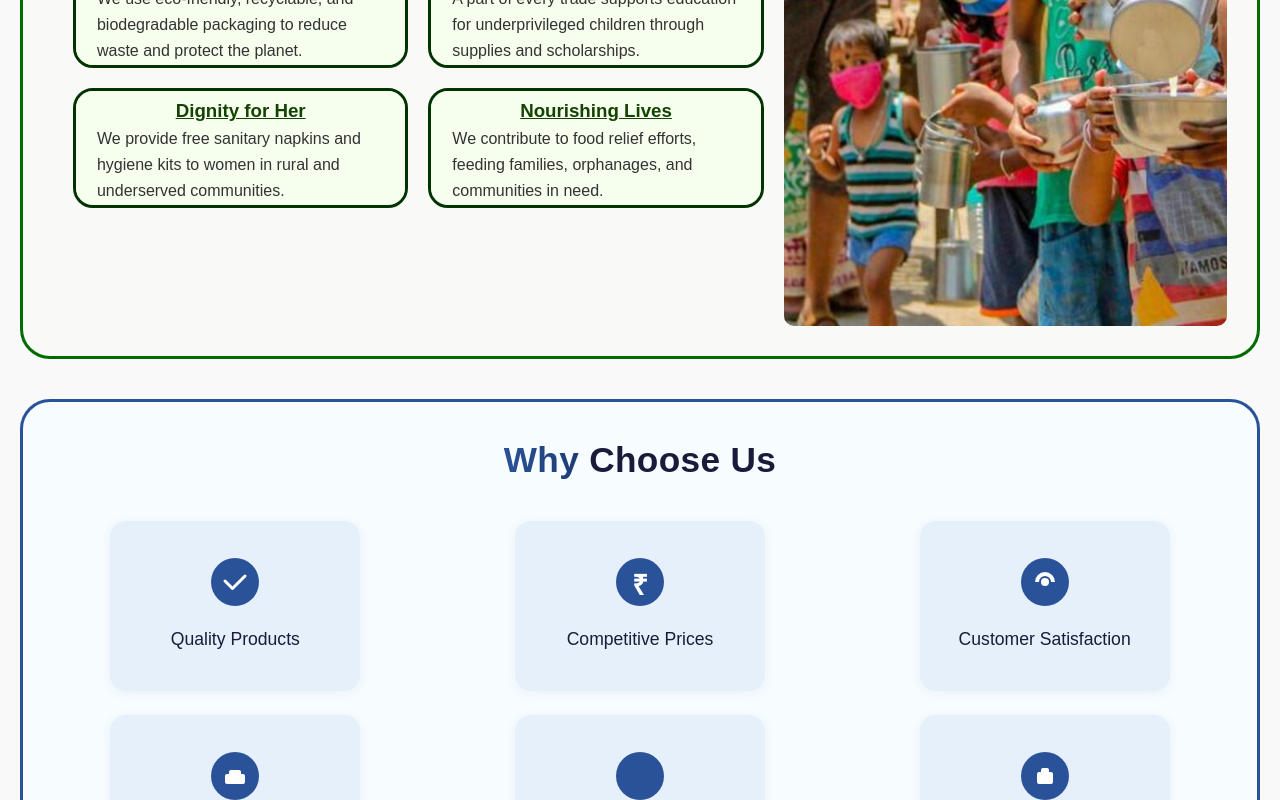
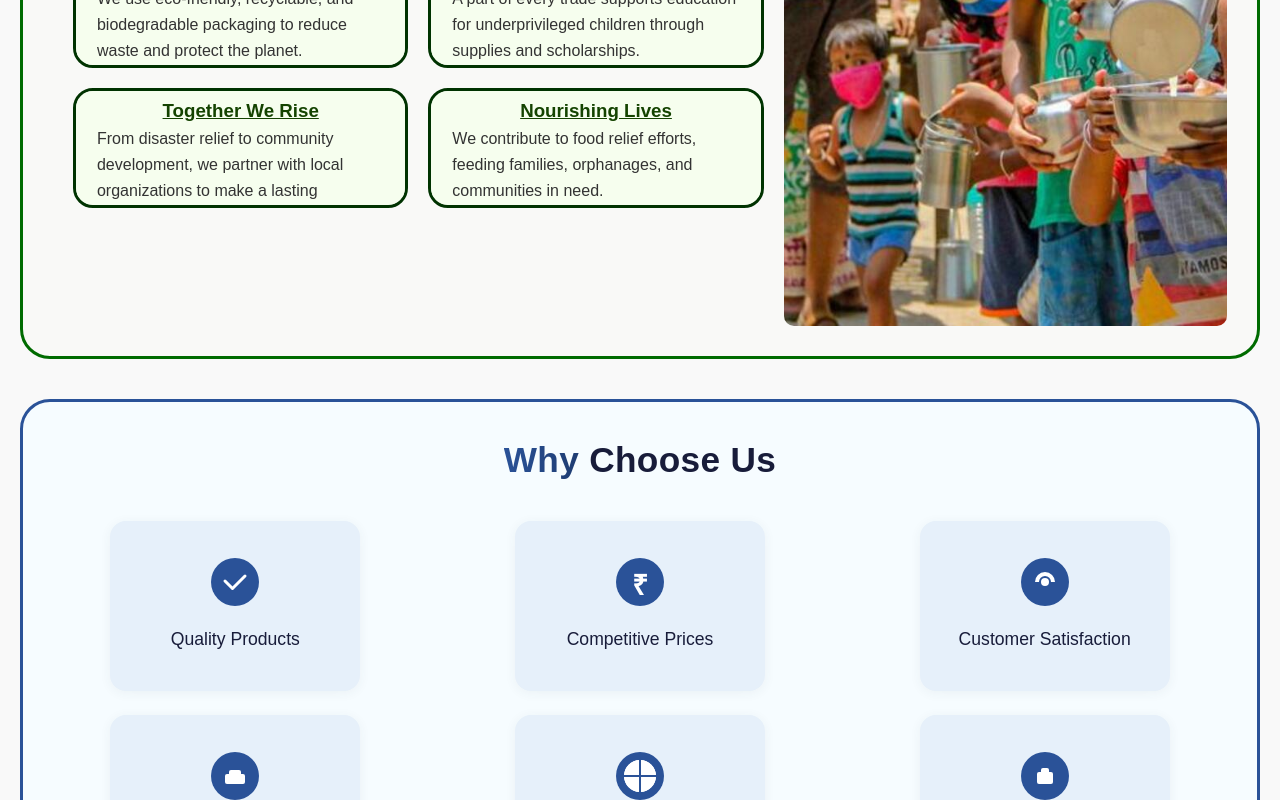
Before and after one commit to lamSleePee/eximtemp, a React (Vite) app: page / in a window 1280 px wide. Shown: the part 3100-3900 px from the top of the page. Built offline with nearby package versions, Linux system fonts and the light colour scheme; a web font is replaced by a local one.

Commit message:
minor fixes

```diff
--- a/src/components/CommunityService.jsx
+++ b/src/components/CommunityService.jsx
@@ -19,8 +19,8 @@ function CommunityService(){
                     </div>
 
                     <div className="csr-points">
-                        <h3>Dignity for Her</h3>
-                        <p>We provide free sanitary napkins and hygiene kits to women in rural and underserved communities.</p>
+                        <h3>Together We Rise</h3>
+                        <p>From disaster relief to community development, we partner with local organizations to make a lasting difference.</p>
                     </div>
 
                     <div className="csr-points">
--- a/src/components/WhyChooseUs.jsx
+++ b/src/components/WhyChooseUs.jsx
@@ -30,10 +30,11 @@ const features = [
     icon: (
       <svg width="48" height="48" viewBox="0 0 48 48" fill="none">
         <circle cx="24" cy="24" r="24"/>
-        <circle cx="24" cy="24" r="10" fill="#fff"/>
-        <circle cx="24" cy="24" r="6" fill="fff" stroke="#2a5298" strokeWidth="2"/>
-        <line x1="24" y1="14" x2="24" y2="34" stroke="#2a5298" strokeWidth="2"/>
-        <line x1="14" y1="24" x2="34" y2="24" stroke="#2a5298" strokeWidth="2"/>
+        <circle cx="24" cy="24" r="16" fill="#fff"/>
+        <path d="M8 24c0-8.84 7.16-16 16-16s16 7.16 16 16-7.16 16-16 16-16-7.16-16-16z" fill="#fff"/>
+        <path d="M24 8c8.84 0 16 7.16 16 16s-7.16 16-16 16-16-7.16-16-16 7.16-16 16-16z" fill="#fff"/>
+        <path d="M24 8v32" stroke="#2a5298" strokeWidth="2"/>
+        <path d="M8 24h32" stroke="#2a5298" strokeWidth="2"/>
       </svg>
     ),
     title: "Global Presence",
```
